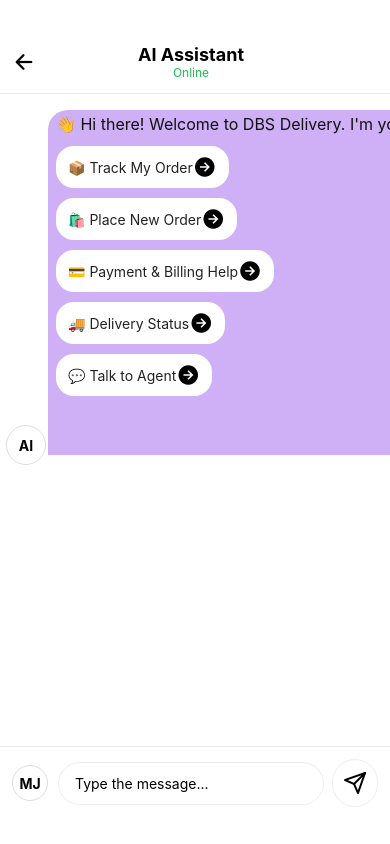
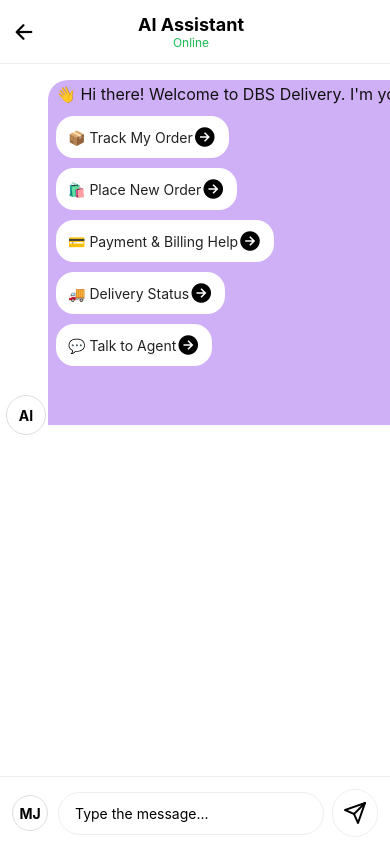
Before and after one commit to madhus-dhatvi/chatbot, a React Native app: screen / in a window 390 px wide. Built offline with nearby package versions, Linux system fonts and the light colour scheme.

Commit message:
Status Bar Adjusted

```diff
--- a/ChatBot.js
+++ b/ChatBot.js
@@ -258,7 +258,7 @@
       behavior={Platform.OS === 'ios' ? 'padding' : 'padding'}
       style={styles.container}
       keyboardVerticalOffset={Platform.OS==='ios'?80:0}>
-
+                <StatusBar barStyle="default"/>
                 <View style={styles.header}>
                     <TouchableOpacity >
                         <Ionicons name="arrow-back" size={24} color="black" />
@@ -343,7 +343,7 @@
 }
 
 const styles = StyleSheet.create({
-    container: { flex: 1, backgroundColor: '#ffffff',marginVertical:30},
+    container: { flex: 1, backgroundColor: '#ffffff'},
     header: { height: 64, flexDirection: 'row', alignItems: 'center', justifyContent: 'space-between', paddingHorizontal: 12, borderBottomWidth: 1, borderBottomColor: '#eee' },
 
     headerTitle: { fontSize: 18, fontWeight: '700', textAlign: 'center' },
```
